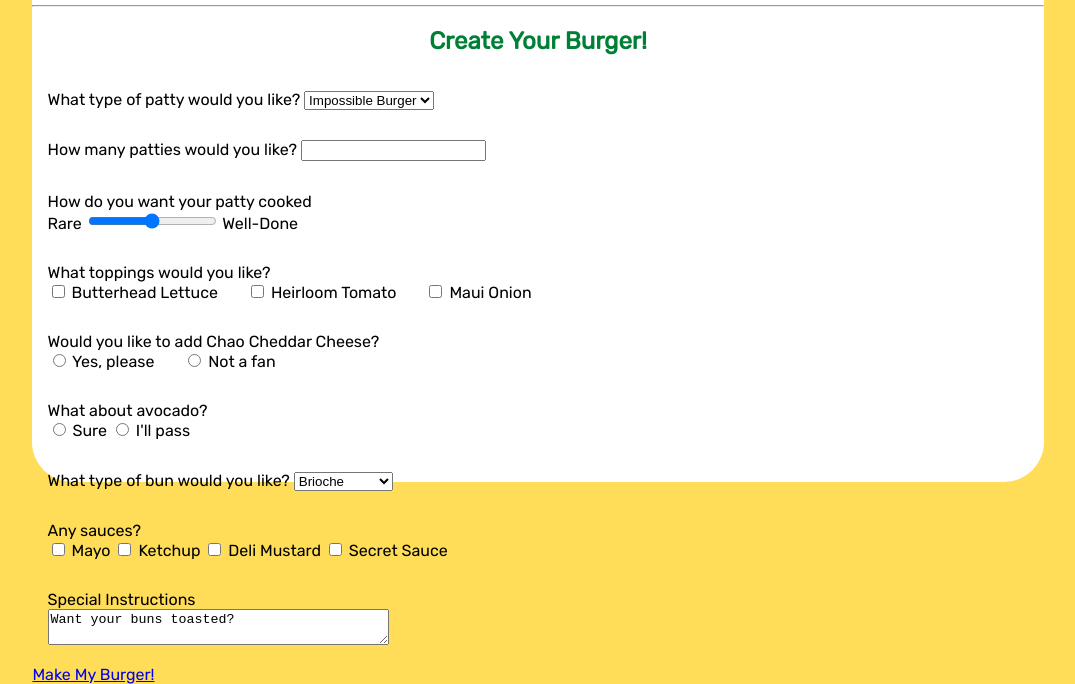
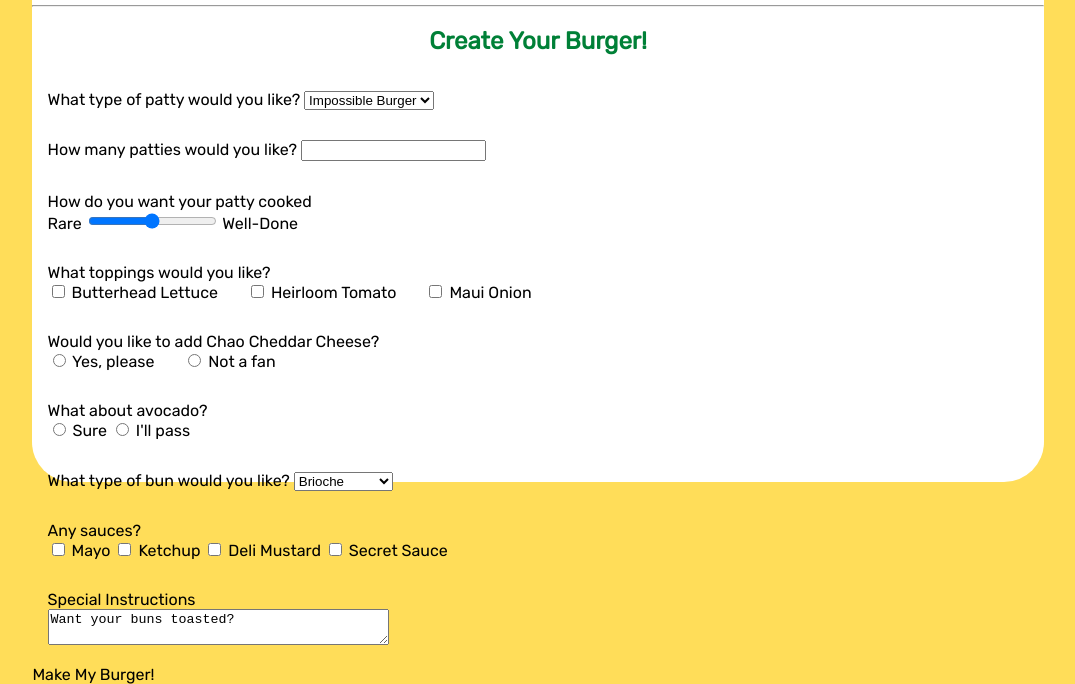
Before and after one commit to marisabrantley/burger-html-form, a plain HTML site: page index.html in a window 1280 px wide. Shown: the part 316-1000 px from the top of the page, without its empty margins (102-1177 px from the left). Drawn offline with Linux system fonts and the light colour scheme.

Commit message:
Update style.css with button styling

```diff
--- a/style.css
+++ b/style.css
@@ -62,3 +62,11 @@ p {
 .toppings label, .cheesy label {
   margin-right: 25px;
 }
+
+a.button {
+    -webkit-appearance: button;
+    -moz-appearance: button;
+    appearance: button;
+    text-decoration: none;
+    color: initial;
+}
```
